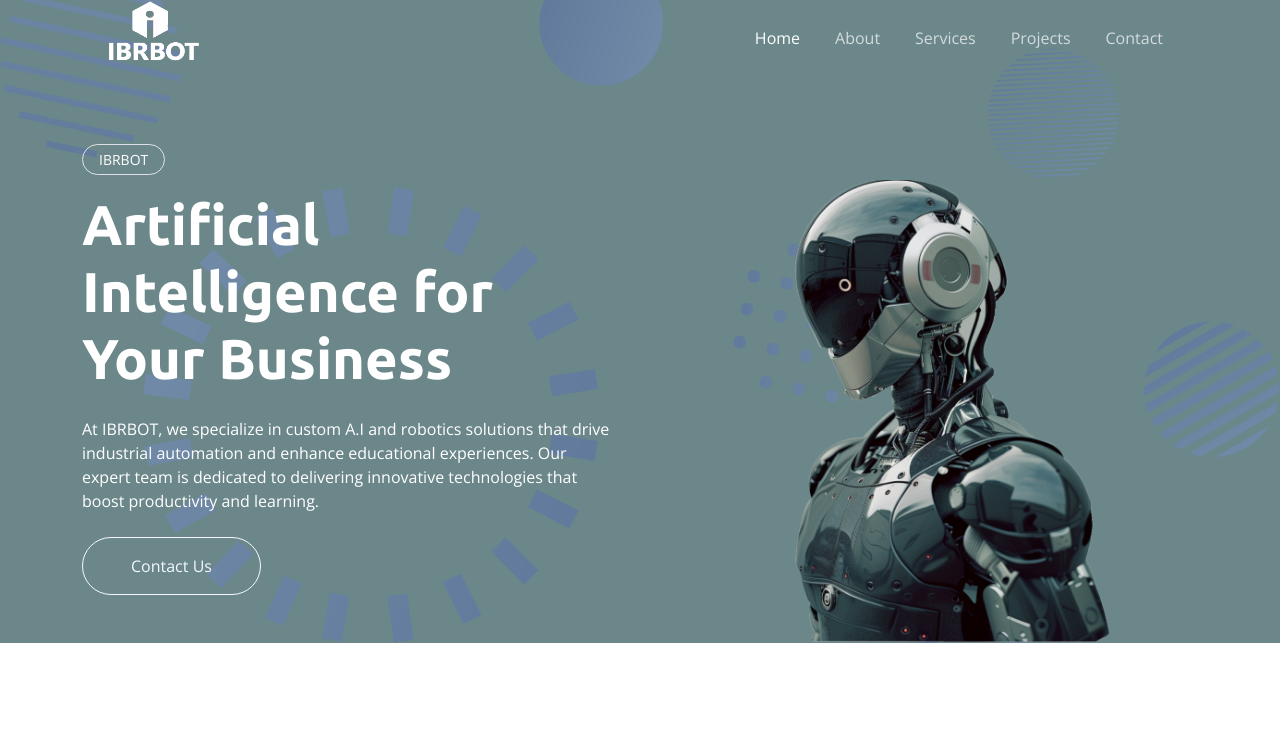
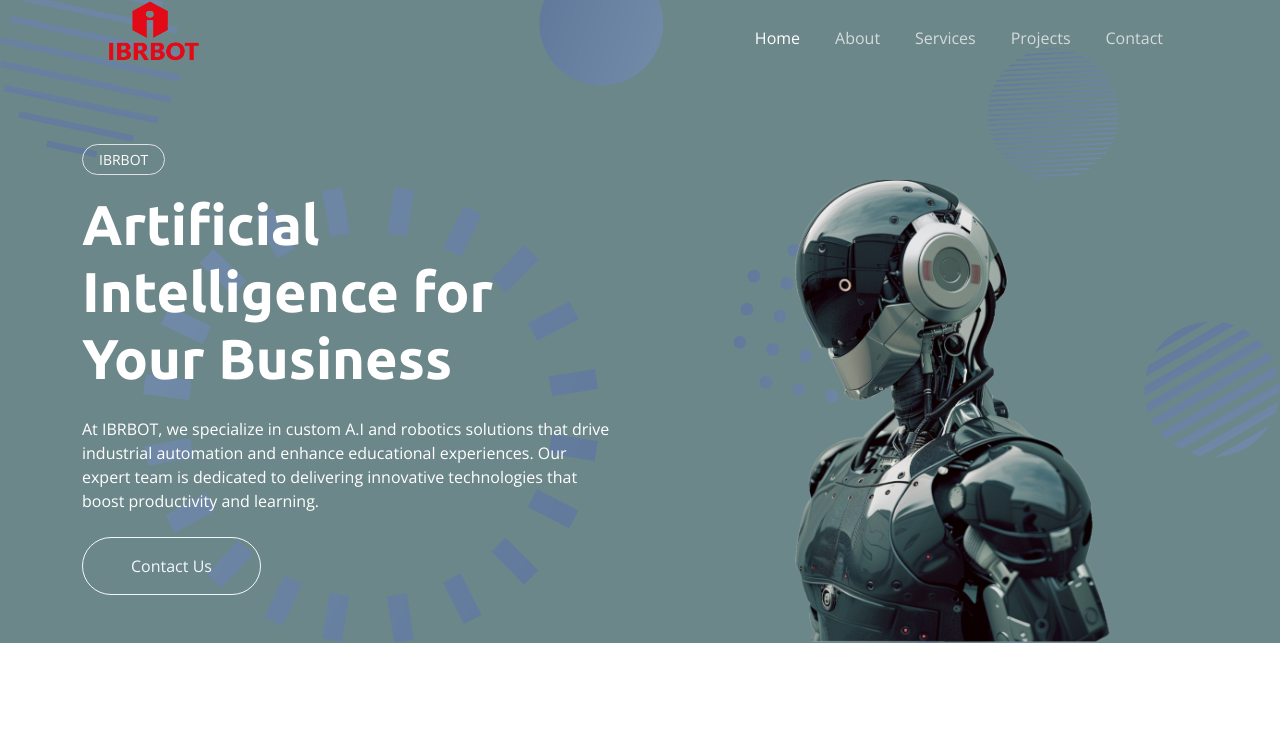
Before and after one commit to waseembader/ibrbot25, a plain HTML site: page index.html in a window 1280 px wide. Shown: the top 736 px of the page. Drawn offline with nearby package versions, Linux system fonts and the light colour scheme.

Commit message:
Update index.html

```diff
--- a/index.html
+++ b/index.html
@@ -48,7 +48,7 @@
         <div class="container">
             <nav class="navbar navbar-expand-lg navbar-dark p-0">
                 <a href="index.html" class="navbar-brand">
-                    <img src="img/ibr_logo_2024.png" alt="A descriptive text about the image" width="140" height="80">
+                    <img src="img/ibr_logo_2024 - Copy.png" alt="A descriptive text about the image" width="140" height="80">
                 </a>
                 <button type="button" class="navbar-toggler ms-auto me-0" data-bs-toggle="collapse"
                     data-bs-target="#navbarCollapse">
```
